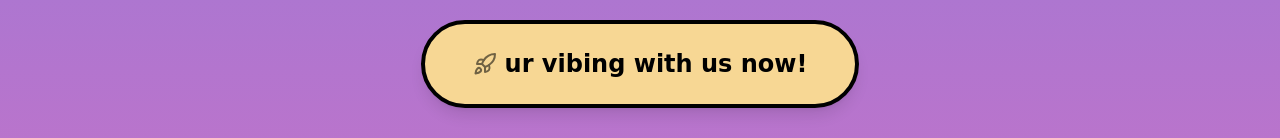
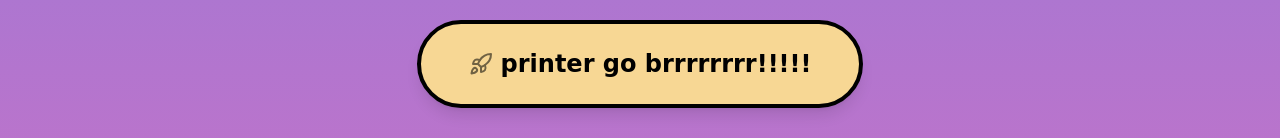
Before and after one commit to skyf0xx/number-always-bigger, a Next.js app: page / in a window 1280 px wide. Both pictures are taken after a click on the button "connect wallet & print ur money". Shown: the part 1296-1434 px from the top of the page. Built offline with nearby package versions, Linux system fonts and the light colour scheme.

Commit message:
feat: update copy

```diff
--- a/src/app/page.tsx
+++ b/src/app/page.tsx
@@ -66,7 +66,7 @@ export default function Home() {
                         {isWalletConnected ? (
                             <span className="flex items-center gap-2">
                                 <Rocket className="animate-pulse" />
-                                ur vibing with us now!
+                                printer go brrrrrrrr!!!!!
                             </span>
                         ) : (
                             <span className="flex items-center gap-2">
```
